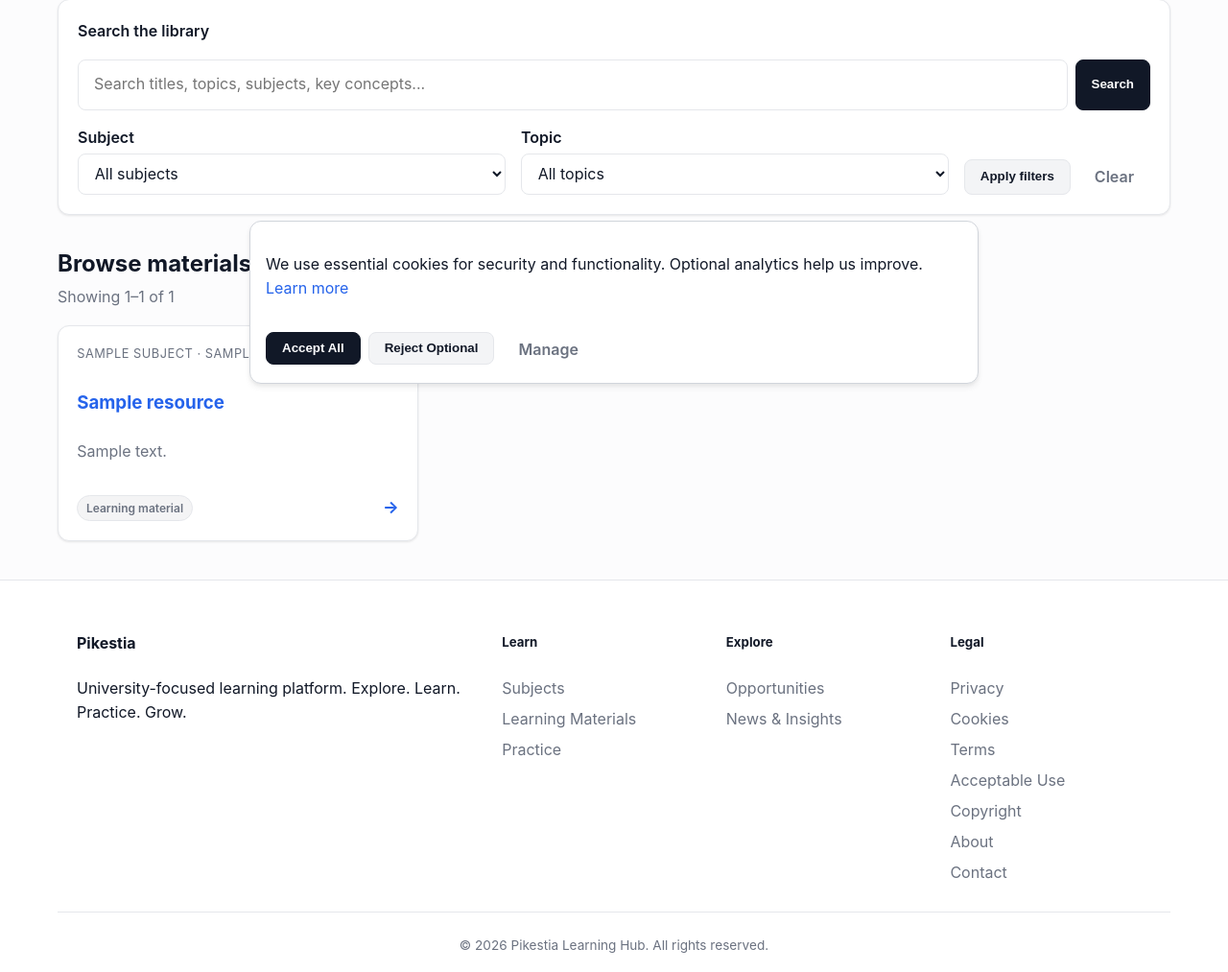
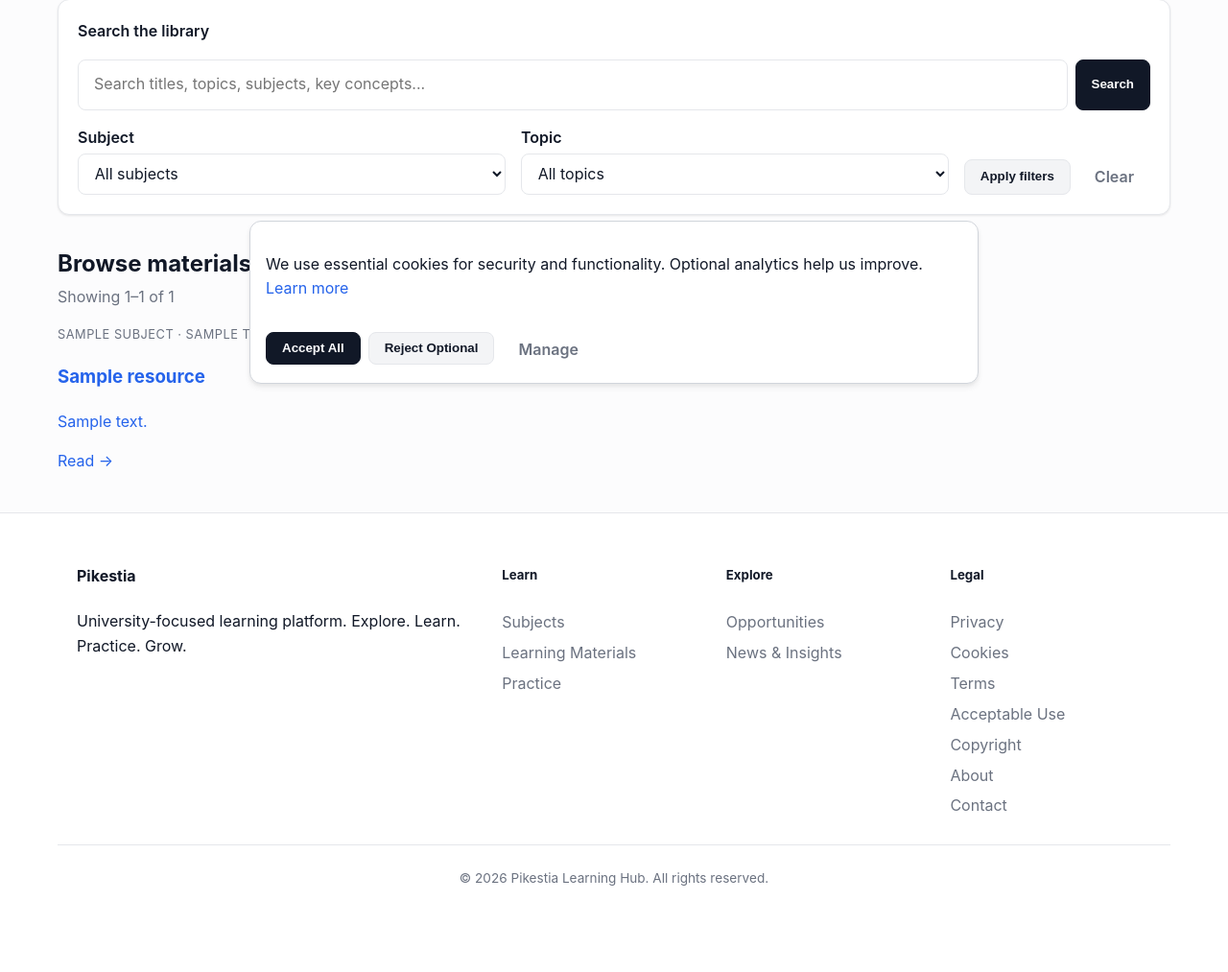
Before and after one commit to ssegirinyapius07-lab/pikestia-learning-hub, a Django app: template templates/learning/list.html in a window 1280 px wide. Shown: the part 384-1397 px from the top of the page at 96% size. After the commit the page ends 1307 px from the top, so only its background shows below. Run offline with Django 4.2, Linux system fonts and the light colour scheme; the template is opened without the code that fills it: most values are stand-ins (such as "Sample title", 1, 10 or a date in 2020).

Commit message:
style: present learning materials as editorial list

```diff
--- a/templates/learning/list.html
+++ b/templates/learning/list.html
@@ -26,14 +26,7 @@
       <div class="filter-search">
         <label for="materials-query">Search the library</label>
         <div class="search-form-large">
-          <input
-            id="materials-query"
-            type="search"
-            name="q"
-            value="{{ query }}"
-            placeholder="Search titles, topics, subjects, key concepts..."
-            maxlength="100"
-          >
+          <input id="materials-query" type="search" name="q" value="{{ query }}" placeholder="Search titles, topics, subjects, key concepts..." maxlength="100">
           <button type="submit" class="btn btn-primary">Search</button>
         </div>
       </div>
@@ -44,9 +37,7 @@
           <select id="subject-filter" name="subject">
             <option value="">All subjects</option>
             {% for subject in subjects %}
-            <option value="{{ subject.id }}"{% if selected_subject_id == subject.id|stringformat:"s" %} selected{% endif %}>
-              {{ subject.title }}
-            </option>
+            <option value="{{ subject.id }}"{% if selected_subject_id == subject.id|stringformat:"s" %} selected{% endif %}>{{ subject.title }}</option>
             {% endfor %}
           </select>
         </div>
@@ -56,9 +47,7 @@
           <select id="topic-filter" name="topic">
             <option value="">All topics</option>
             {% for topic in topics %}
-            <option value="{{ topic.id }}"{% if selected_topic_id == topic.id|stringformat:"s" %} selected{% endif %}>
-              {{ topic.subject.title }} — {{ topic.title }}
-            </option>
+            <option value="{{ topic.id }}"{% if selected_topic_id == topic.id|stringformat:"s" %} selected{% endif %}>{{ topic.subject.title }} — {{ topic.title }}</option>
             {% endfor %}
           </select>
         </div>
@@ -97,27 +86,23 @@
   </div>
 
   {% if resources %}
-  <div class="grid grid-3">
+  <div class="resource-index">
     {% for resource in resources %}
-    <a class="card card-hover material-card" href="/learn/{{ resource.topic.subject.slug }}/{{ resource.topic.slug }}/{{ resource.slug }}/">
-      <div class="card-meta">{{ resource.topic.subject.title }} · {{ resource.topic.title }}</div>
-      <h3>{{ resource.title }}</h3>
-      {% if resource.summary %}<p>{{ resource.summary|truncatechars:140 }}</p>{% endif %}
-      <div class="material-card-footer">
-        <span class="badge">Learning material</span>
-        <span class="material-arrow" aria-hidden="true">→</span>
+    <a class="resource-row" href="/learn/{{ resource.topic.subject.slug }}/{{ resource.topic.slug }}/{{ resource.slug }}/">
+      <div class="resource-row-content">
+        <div class="card-meta">{{ resource.topic.subject.title }} · {{ resource.topic.title }}</div>
+        <h3>{{ resource.title }}</h3>
+        {% if resource.summary %}<p>{{ resource.summary|truncatechars:190 }}</p>{% endif %}
+      </div>
+      <div class="resource-row-action">
+        <span>Read</span>
+        <span aria-hidden="true">→</span>
       </div>
     </a>
     {% endfor %}
   </div>
   {% else %}
-  <div class="empty-state card">
-    <div class="empty-state-icon" aria-hidden="true">
-      <svg viewBox="0 0 24 24" focusable="false">
-        <path d="M4 5.5A2.5 2.5 0 0 1 6.5 3H20v15H6.5A2.5 2.5 0 0 0 4 20.5z"></path>
-        <path d="M4 5.5v15M7 7h9M7 10h7"></path>
-      </svg>
-    </div>
+  <div class="plain-empty">
     <h2>No materials found</h2>
     <p>Try a different keyword, subject, or topic filter.</p>
     <a href="/learn/" class="btn btn-secondary">View all materials</a>
```
